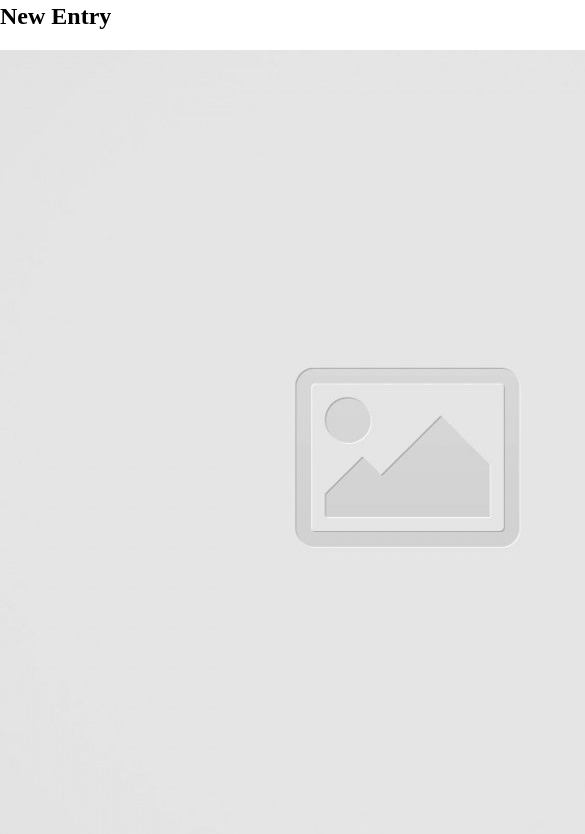
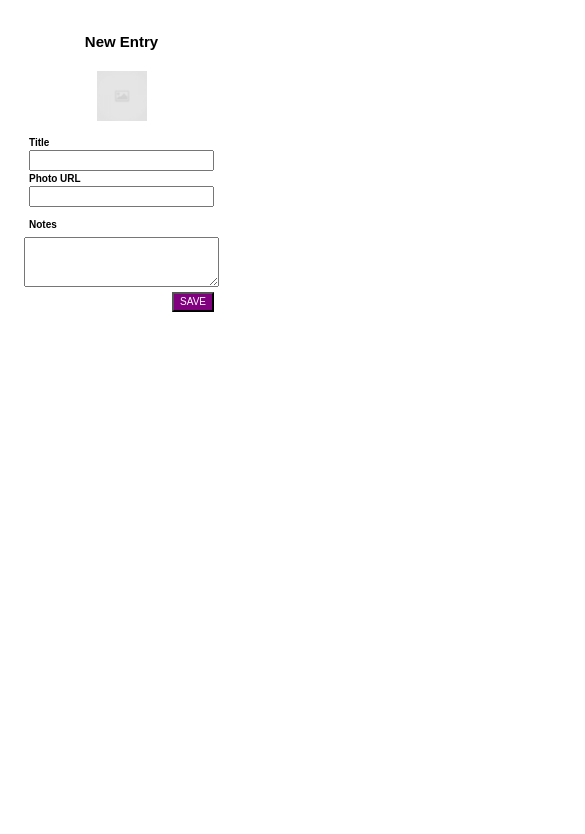
Before and after one commit to Mohamed-Elmessiry/code-journal, a website: page index.html in a window 390 px wide. Shown: the part 58-892 px from the top of the page, 585 px wide, since content can reach past the window. After the commit the page ends 844 px from the top, so only its background shows below. Drawn offline with Linux system fonts and the light colour scheme.

Commit message:
modified css

```diff
--- a/css/styles.css
+++ b/css/styles.css
@@ -0,0 +1,120 @@
+* {
+  font-family: sans-serif;
+}
+
+form {
+  line-height: 1.5;
+  font-weight: 600;
+}
+
+input {
+  width: 100%;
+}
+
+img {
+  width: 100%;
+  height: 450px;
+  object-fit: contain;
+}
+
+h3 {
+  padding-bottom: 15px;
+}
+
+textarea {
+  width: 100%;
+}
+
+header {
+  background-color: purple;
+  color: white;
+  border-top-width: 2px;
+  border-top-style: solid;
+}
+
+.row-half {
+  display: flex;
+  flex-direction: row;
+}
+
+.col-half {
+  display: flex;
+  flex-direction: column;
+  width: 50%;
+  padding: 5px;
+  justify-content: center;
+}
+
+main {
+  display: flex;
+}
+
+.img-container {
+  width: 50%;
+  padding: 5px;
+}
+
+.button {
+  text-align: right;
+  width: 100%;
+}
+
+button {
+  background-color: purple;
+  color: white;
+  height: 31px;
+}
+
+@media (max-width: 667px) {
+  .row-half {
+    display: flex;
+    flex-direction: column;
+    align-items: center;
+  }
+
+  img {
+    width: 100%;
+    height: 50px;
+    object-fit: contain;
+  }
+
+  form {
+    width: 100%;
+    font-size: 10px;
+    font-weight: 600;
+    line-height: 1.5;
+  }
+
+  textarea {
+    width: 100%;
+    height: 50px;
+  }
+
+  button {
+    font-size: 10px;
+    height: 20px;
+  }
+
+  h2 {
+    text-align: center;
+  }
+
+  .col-half {
+    width: 100%;
+  }
+
+  .notes-save {
+    display: flex;
+    flex-direction: column;
+  }
+
+  h3 {
+    text-align: center;
+  }
+
+  .button {
+    text-align: right;
+    width: 100%;
+    padding: 5px;
+  }
+}
--- a/index.html
+++ b/index.html
@@ -16,29 +16,33 @@
 </head>
 <body>
   <header>
-    <h3>Code Journal</h3>
+    <div class="container">
+      <h3>Code Journal</h3>
+    </div>
   </header>
-  <main>
+  <main class="container">
     <div data-view="entry-form">
-      <form>
+      <form class="main-form">
         <h2>New Entry</h2>
         <div class="row-half">
           <div class="img-container">
-            <img src="./images/placeholder-image-square.jpg" alt="place-holder">
+            <img src="./images/placeholder-image-square.jpg" class="image" alt="place-holder">
           </div>
           <div class="col-half">
             <label for="title">Title</label>
             <input required name="title" type="text" id="title">
-            <label for="photo-url">Photo URL</label>
-            <input required name="url" type="text" id="url">
+            <label for="photo-url" >Photo URL</label>
+            <input required name="url" type="text" class="photo-url">
           </div>
         </div>
-        <div>
-          <label for="notes">Notes</label>
-        </div>
-        <textarea rows="6" cols="5" name="notes"></textarea>
-        <div class="button">
-          <button>SAVE</button>
+        <div class= "notes-save">
+          <div class="col-half">
+            <label for="notes">Notes</label>
+          </div>
+          <textarea required rows="6" cols="5" name="notes"></textarea>
+          <div class="button">
+            <button>SAVE</button>
+          </div>
         </div>
       </form>
     </div>
--- a/js/data.js
+++ b/js/data.js
@@ -6,3 +6,16 @@ var data = {
   editing: null,
   nextEntryId: 1
 };
+
+var previousEntriesJson = localStorage.getItem('javascript-local-storage');
+if (previousEntriesJson !== null) {
+  data = JSON.parse(previousEntriesJson);
+}
+
+window.addEventListener('beforeunload', stringnifyNstore);
+
+function stringnifyNstore(event) {
+  var dataJson = JSON.stringify(data);
+  localStorage.setItem('javascript-local-storage', dataJson);
+
+}
--- a/js/main.js
+++ b/js/main.js
@@ -1,2 +1,23 @@
 /* global data */
 /* exported data */
+var photo = document.querySelector('.image');
+var pUrl = document.querySelector('.photo-url');
+pUrl.addEventListener('input', function (event) {
+  photo.src = event.target.value;
+});
+
+var formSelector = document.querySelector('.main-form');
+formSelector.addEventListener('submit', function (event) {
+  event.preventDefault();
+  var values = {
+    title: formSelector.elements.title.value,
+    url: formSelector.elements.url.value,
+    textbox: formSelector.elements.notes.value,
+    entryId: data.nextEntryId
+  };
+  data.nextEntryId++;
+  data.entries.push(values);
+  photo.src = './images/placeholder-image-square.jpg';
+  formSelector.reset();
+
+});
```
